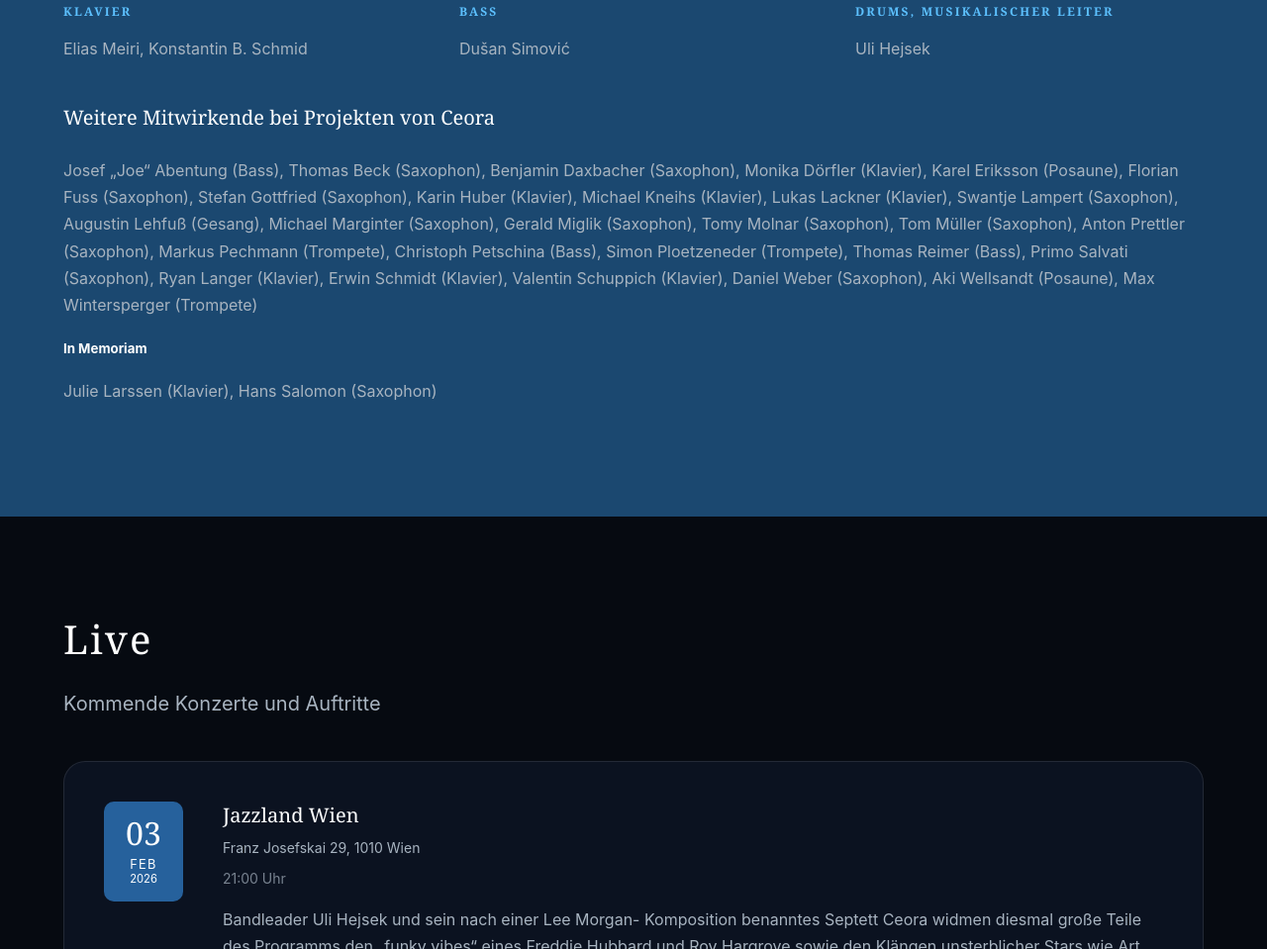
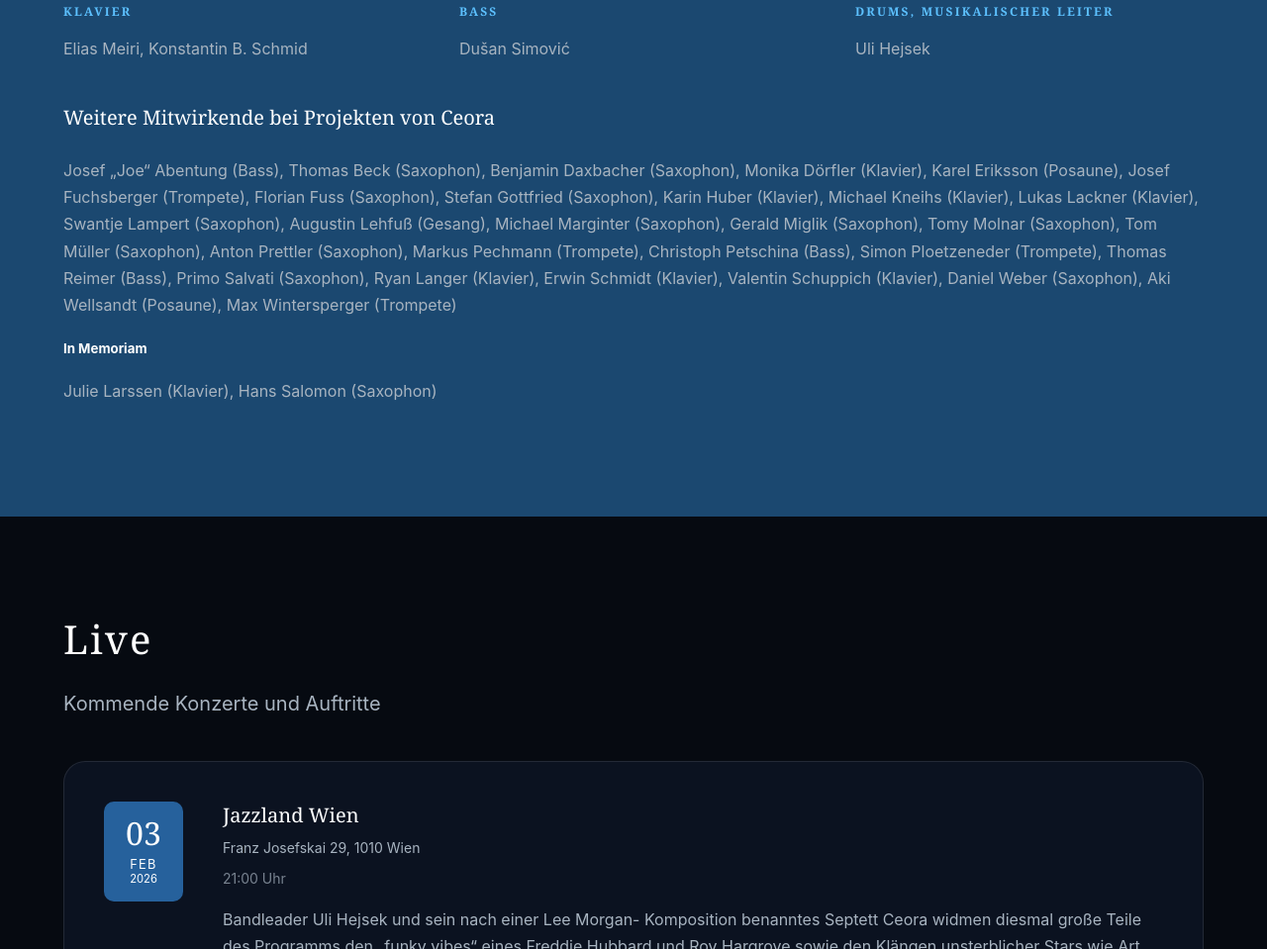
Before and after one commit to ceora-jazz-collective/website, an Astro site: page / in a window 1280 px wide. Shown: the part 1803-2762 px from the top of the page at 99% size. Built offline with nearby package versions, Linux system fonts and the light colour scheme; Astro itself is replaced by a stand-in of ours.

Commit message:
Add Josef Fuchsberger

```diff
--- a/src/components/AboutUs.astro
+++ b/src/components/AboutUs.astro
@@ -98,22 +98,21 @@
 
       <p>
         Josef „Joe“ Abentung (Bass), Thomas Beck (Saxophon), Benjamin Daxbacher
-        (Saxophon), Monika Dörfler (Klavier), Karel Eriksson (Posaune), Florian Fuss (Saxophon), Stefan
-        Gottfried (Saxophon), Karin Huber (Klavier), Michael Kneihs (Klavier),
-        Lukas Lackner (Klavier), Swantje Lampert (Saxophon), Augustin Lehfuß (Gesang), Michael Marginter
-        (Saxophon), Gerald Miglik (Saxophon), Tomy Molnar (Saxophon), Tom Müller (Saxophon),
-        Anton Prettler (Saxophon), Markus Pechmann (Trompete),
-        Christoph Petschina (Bass), Simon Ploetzeneder (Trompete), Thomas Reimer
-        (Bass), Primo Salvati (Saxophon), Ryan Langer (Klavier), Erwin Schmidt
-        (Klavier), Valentin Schuppich (Klavier), Daniel Weber (Saxophon), Aki
-        Wellsandt (Posaune), Max Wintersperger (Trompete)
+        (Saxophon), Monika Dörfler (Klavier), Karel Eriksson (Posaune), Josef
+        Fuchsberger (Trompete), Florian Fuss (Saxophon), Stefan Gottfried
+        (Saxophon), Karin Huber (Klavier), Michael Kneihs (Klavier), Lukas
+        Lackner (Klavier), Swantje Lampert (Saxophon), Augustin Lehfuß (Gesang),
+        Michael Marginter (Saxophon), Gerald Miglik (Saxophon), Tomy Molnar
+        (Saxophon), Tom Müller (Saxophon), Anton Prettler (Saxophon), Markus
+        Pechmann (Trompete), Christoph Petschina (Bass), Simon Ploetzeneder
+        (Trompete), Thomas Reimer (Bass), Primo Salvati (Saxophon), Ryan Langer
+        (Klavier), Erwin Schmidt (Klavier), Valentin Schuppich (Klavier), Daniel
+        Weber (Saxophon), Aki Wellsandt (Posaune), Max Wintersperger (Trompete)
       </p>
 
       <h5>In Memoriam</h5>
 
-      <p>
-        Julie Larssen (Klavier), Hans Salomon (Saxophon)
-      </p>
+      <p>Julie Larssen (Klavier), Hans Salomon (Saxophon)</p>
     </div>
   </div>
 </section>
```
